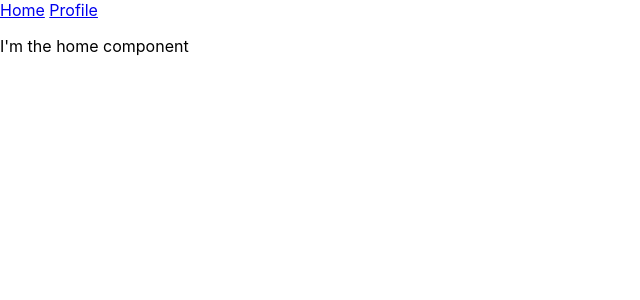
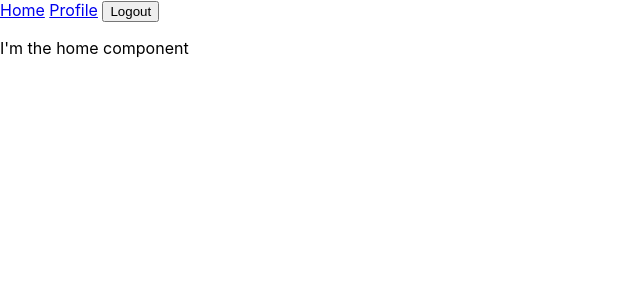
Before and after one commit to karimmakhloufi/lc_react_router_dom_private_routes, a React (Create React App) app: page / in a window 1280 px wide. Shown: the top 300 px of the page, without its empty margins (0-640 px from the left). Built offline with nearby package versions, Linux system fonts and the light colour scheme; sample sign-in values are in the browser's storage.

Commit message:
Added userinfos in state

```diff
--- a/package.json
+++ b/package.json
@@ -10,6 +10,7 @@
     "@types/node": "^16.11.19",
     "@types/react": "^17.0.38",
     "@types/react-dom": "^17.0.11",
+    "jwt-decode": "^3.1.2",
     "react": "^17.0.2",
     "react-dom": "^17.0.2",
     "react-router-dom": "^6.2.1",
--- a/src/components/LoginComponent.tsx
+++ b/src/components/LoginComponent.tsx
@@ -1,30 +1,34 @@
 import { useContext, useEffect } from "react";
 import { AuthContext } from "../utils/AuthContext";
+import { useNavigate, useLocation, To } from "react-router-dom";
+import jwt_decode from "jwt-decode";
 
-import { useNavigate, useLocation, To } from "react-router-dom";
+const jwtFromBackend =
+  "eyJhbGciOiJIUzI1NiIsInR5cCI6IkpXVCJ9.eyJuYW1lIjoiSm9obiBEb2UiLCJyb2xlIjoiYWRtaW4ifQ.CTylIOCR17-AvNn2pP4T1jqu6FGSX1wjLTyMNkVNxb4";
 
 interface State {
   to: To;
 }
 
 const LoginComponent = () => {
-  const { isLoggedIn, setIsLoggedIn } = useContext(AuthContext);
+  const { user, setUser } = useContext(AuthContext);
   const state = useLocation().state as State;
   const navigate = useNavigate();
 
   useEffect(() => {
-    if (isLoggedIn) {
-      localStorage.setItem("user", "token12345azerty");
+    if (user) {
+      localStorage.setItem("jwt", jwtFromBackend);
+
       navigate(state.to);
     }
-  }, [isLoggedIn]);
+  }, [user]);
 
   return (
     <>
       <p>Here we will login</p>
       <button
         onClick={() => {
-          setIsLoggedIn(true);
+          setUser(jwt_decode(jwtFromBackend));
         }}
       >
         Log me in
--- a/src/components/LogoutComponent.tsx
+++ b/src/components/LogoutComponent.tsx
@@ -3,14 +3,14 @@ import { useNavigate } from "react-router-dom";
 import { AuthContext } from "../utils/AuthContext";
 
 const LogoutComponent = () => {
-  const { isLoggedIn, setIsLoggedIn } = useContext(AuthContext);
+  const { user, setUser } = useContext(AuthContext);
   const navigate = useNavigate();
-  return isLoggedIn ? (
+  return user ? (
     <button
       onClick={() => {
         navigate("/");
-        localStorage.removeItem("user");
-        setIsLoggedIn(false);
+        localStorage.removeItem("jwt");
+        setUser(null);
       }}
     >
       Logout
--- a/src/utils/AuthContext.tsx
+++ b/src/utils/AuthContext.tsx
@@ -1,25 +1,32 @@
 import React, { useState, useEffect } from "react";
+import jwt_decode from "jwt-decode";
+
+interface UserI {
+  name: string;
+  role: string;
+}
 
 interface AuthContextI {
-  isLoggedIn: boolean;
-  setIsLoggedIn: (newValue: boolean) => void;
+  user: UserI | null;
+  setUser: (newValue: UserI | null) => void;
 }
 
 export const AuthContext = React.createContext<AuthContextI>({
-  isLoggedIn: false,
-  setIsLoggedIn: () => {},
+  user: null,
+  setUser: () => {},
 });
 
 const AuthProvider = ({ children }: any) => {
-  const [isLoggedIn, setIsLoggedIn] = useState(false);
+  const [user, setUser] = useState<UserI | null>(null);
 
   useEffect(() => {
-    if (localStorage.getItem("user")) {
-      setIsLoggedIn(true);
+    const localStorageToken = localStorage.getItem("jwt");
+    if (localStorageToken) {
+      setUser(jwt_decode(localStorageToken));
     }
   }, []);
   return (
-    <AuthContext.Provider value={{ isLoggedIn, setIsLoggedIn }}>
+    <AuthContext.Provider value={{ user, setUser }}>
       {children}
     </AuthContext.Provider>
   );
--- a/src/utils/PrivateRoute.tsx
+++ b/src/utils/PrivateRoute.tsx
@@ -4,8 +4,8 @@ import { AuthContext } from "../utils/AuthContext";
 
 const PrivateRoute = ({ children }: any) => {
   const { pathname } = useLocation(); // we have access to the location before we return something
-  const { isLoggedIn } = useContext(AuthContext);
-  if (isLoggedIn) {
+  const { user } = useContext(AuthContext);
+  if (user) {
     return children;
   } else {
     return <Navigate to={"/login"} state={{ to: pathname }} />;
```
Also changed, not shown: 1 other file (tests, documents, lock files or other folders).
